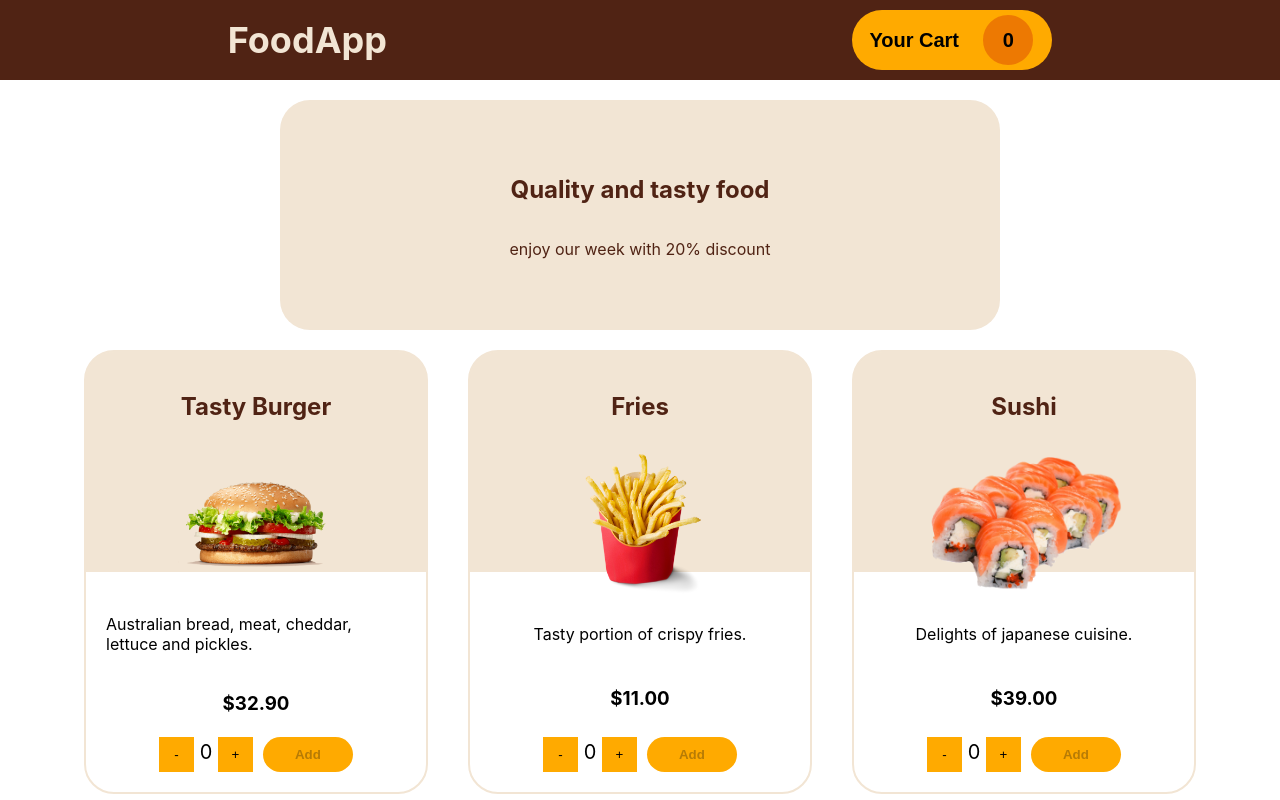
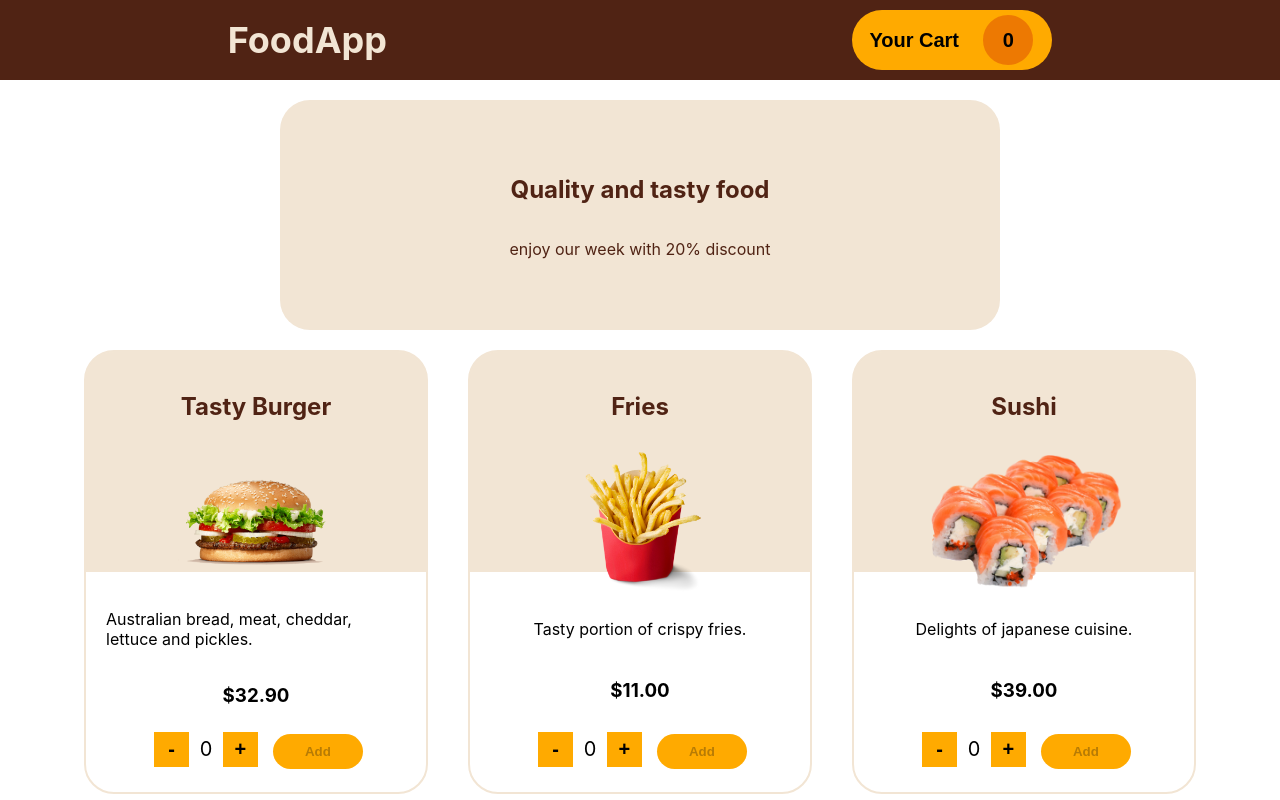
Before and after one commit to helderme/project-food-app, a React (Create React App) app: page / in a window 1280 px wide. Shown: the top 800 px of the page. Built offline with nearby package versions, Linux system fonts and the light colour scheme.

Commit message:
style(page): :lipstick: little style adjust

```diff
--- a/src/components/ProductsCard.css
+++ b/src/components/ProductsCard.css
@@ -50,6 +50,9 @@
   background-color: #FFAA00;
   border: none;
   width: 35px;
+  margin: 5px;
+  font-weight: 700;
+  font-size: 20px;
 }
 
 .product-card-increment-button:hover {
--- a/src/pages/Cart.css
+++ b/src/pages/Cart.css
@@ -30,3 +30,10 @@
 .hide-cart {
   display: none;
 }
+
+@media screen and (max-width: 680px) {
+  .cart-container {
+    align-content: space-between;
+    width: 80%;
+  }
+}
```
